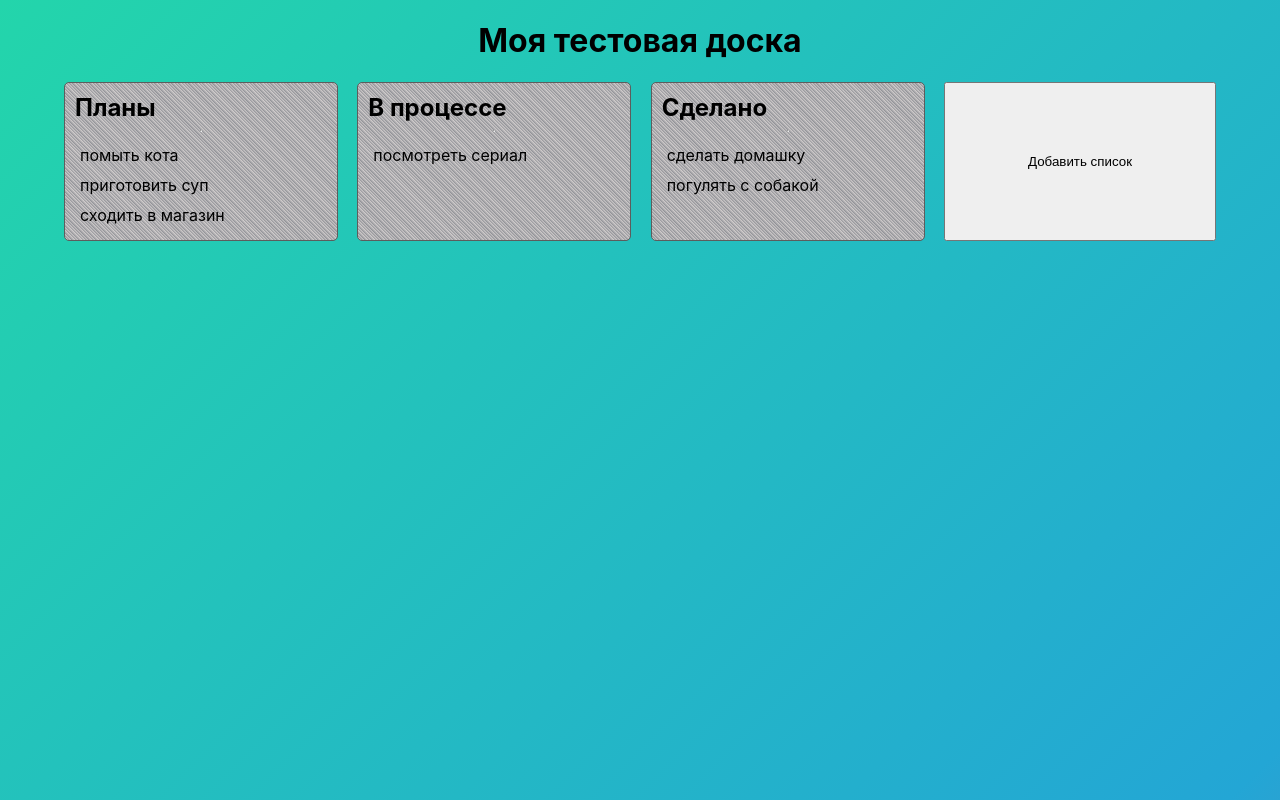
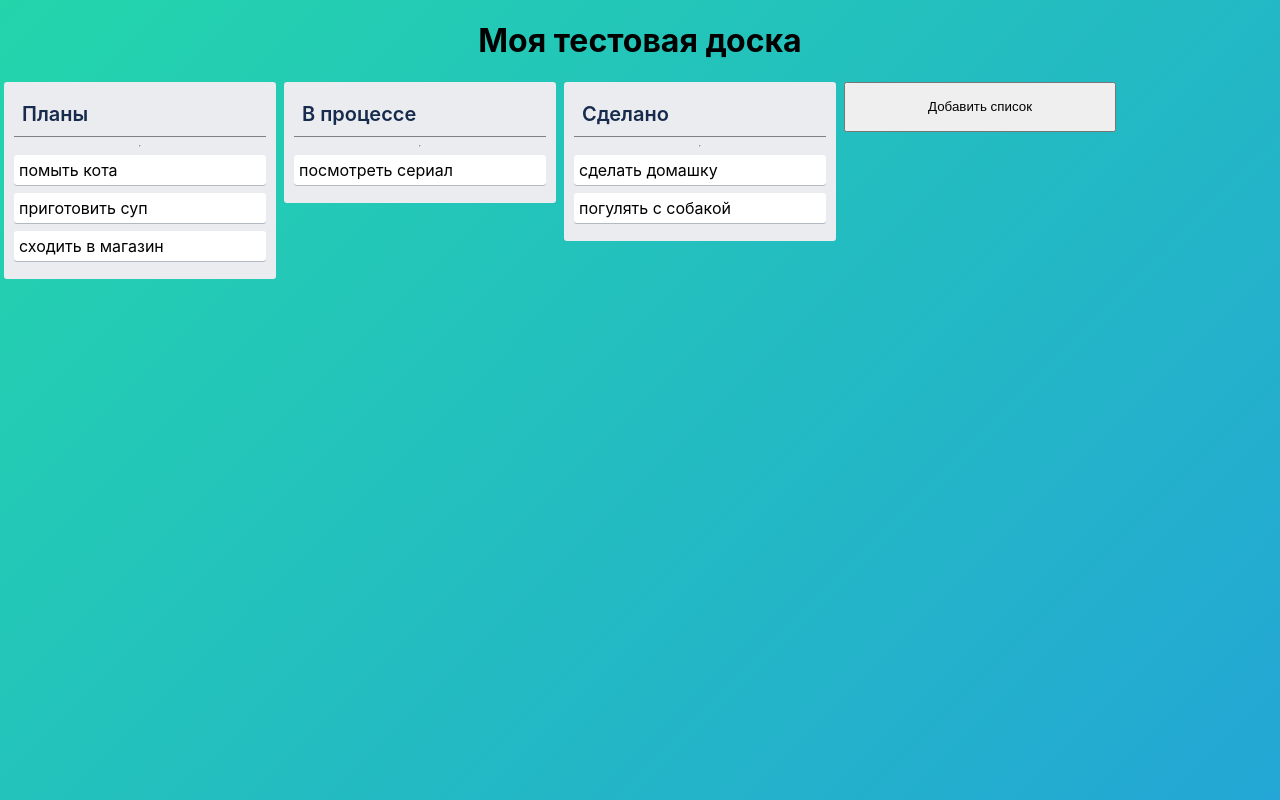
Before and after one commit to sacredrel1c/level2-1, a React (Create React App) app: page /board in a window 1280 px wide. Built offline with nearby package versions, Linux system fonts and the light colour scheme.

Commit message:
css changes

```diff
--- a/src/pages/Board/Board.tsx
+++ b/src/pages/Board/Board.tsx
@@ -36,8 +36,10 @@
     <div>
       <h1>{state.title}</h1>
       <div className="board-container">
-        {lists}
-        <button>Добавить список</button>
+        <div className="board-container-row">
+          {lists}
+          <button>Добавить список</button>
+        </div>
       </div>
     </div>
   );
--- a/src/pages/Board/components/Board/board.scss
+++ b/src/pages/Board/components/Board/board.scss
@@ -1,12 +1,13 @@
 .board-container {
-    display: flex;
-    justify-content: space-between;
-    max-width: 100%;
-    padding: 0 30px;
-    margin: 0 30px;
-    scroll-direction: horizontal;
+  display: flex;
+}
+.board-container-row {
+  display: flex;
+  flex-direction: row;
+  justify-content: flex-start;
 }
 button {
-    min-width: 272px;
-    margin: 0 4px;
+  min-width: 272px;
+  max-height: 50px;
+  margin: 0 4px;
 }
--- a/src/pages/Board/components/List/list.scss
+++ b/src/pages/Board/components/List/list.scss
@@ -2,26 +2,39 @@
   display: flex;
   justify-content: start;
   flex-direction: column;
-    border: 1px solid rgb(93, 93, 93);
-    border-radius: 5px;
   padding: 10px;
   margin: 0 4px;
-    background: repeating-linear-gradient(
-  45deg,
-  #d0cccc,
-  #929398 1px,
-  #d7d9e6 1px,
-  #a1a1a8 1px
-);
+  background-color: #ebecf0;
+  border-radius: 3px;
   min-width: 252px;
+  cursor: pointer;
+  height: fit-content;
 }
 .list-title {
   text-align: left;
+  border-bottom: 1px solid gray;
+  flex: 0 0 auto;
+  min-height: 20px;
+  padding: 10px 8px;
+  position: relative;
+  color: #172b4d;
+  font-weight: 600;
+  font-size: 20px;
+  line-height: 24px;
 }
 .list-content {
   display: flex;
   justify-content: flex-start;
+  background-color: #fff;
+  border-radius: 3px;
+  box-shadow: 0 1px 0 #091e4240;
+  margin-bottom: 8px;
+  max-width: 300px;
+  min-height: 20px;
+  position: relative;
+  text-decoration: none;
+  z-index: 0;
 }
-.list-content div{
+.list-content div {
   margin: 5px;
 }
```
Also changed, not shown: src/App.css (+4 -4 lines). Lines whose indentation alone changed are shown as unchanged.
